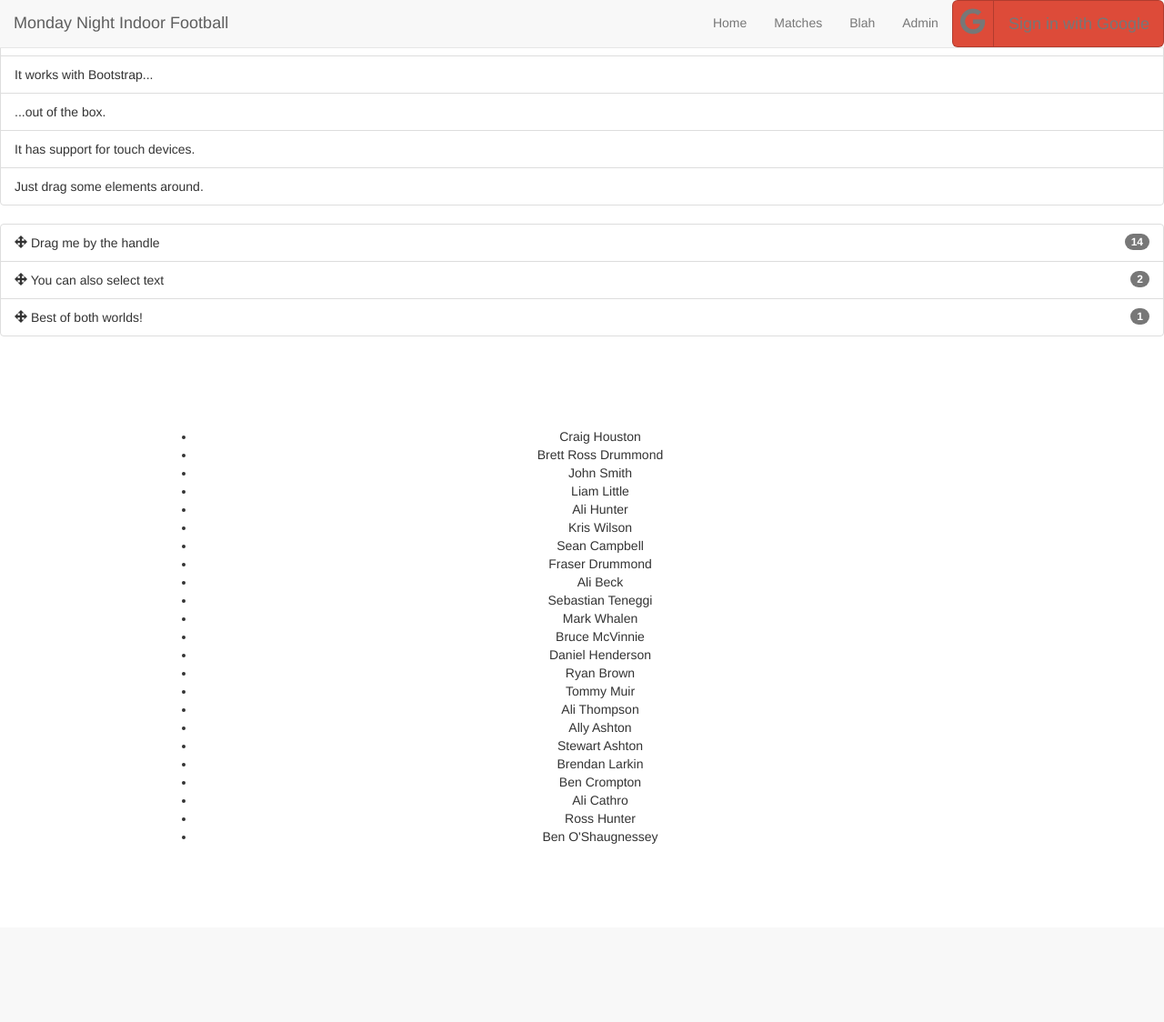
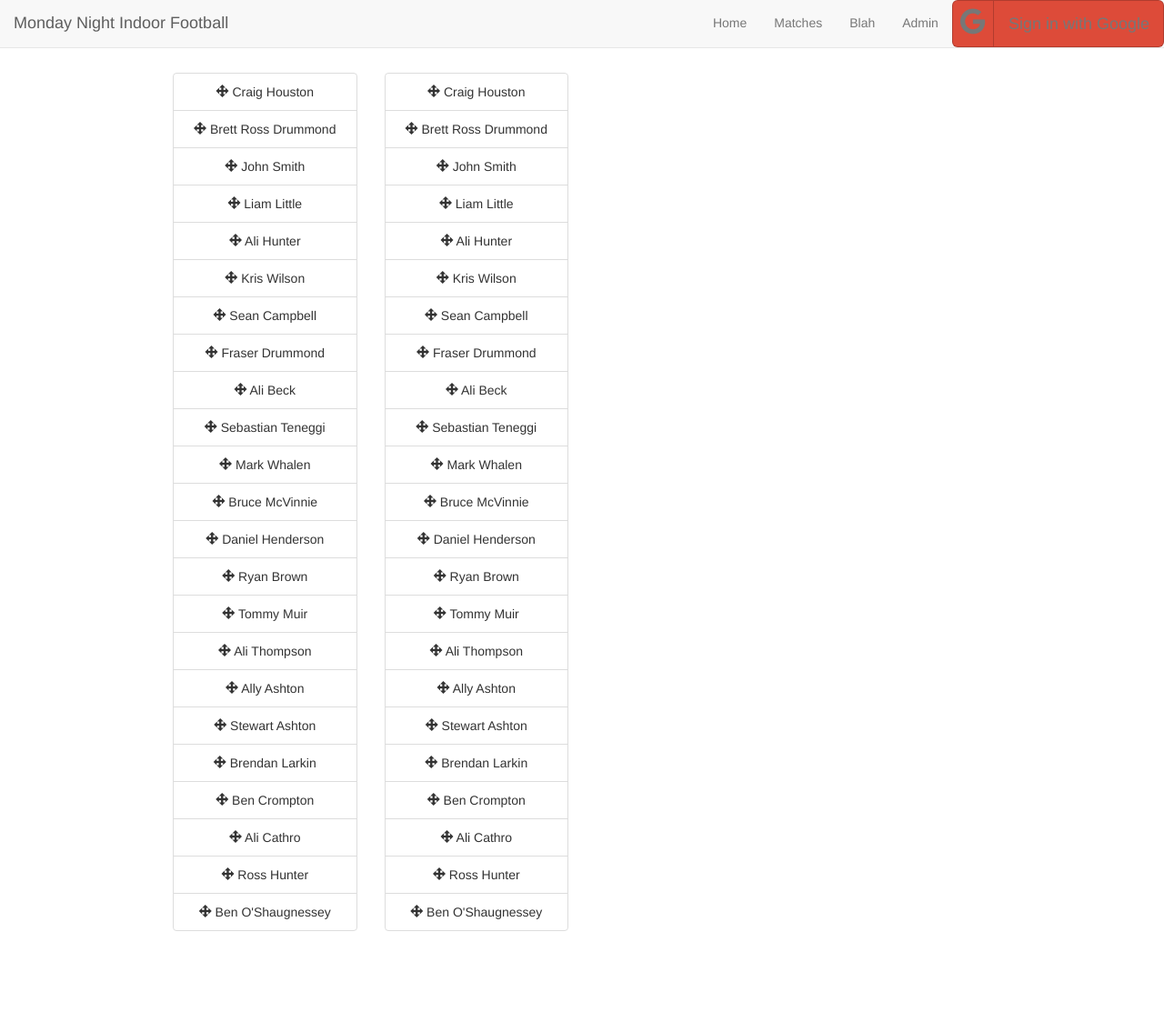
Before and after one commit to craighoustondev/monday-football, a Django app: page /players/ in a window 1280 px wide. Shown: the whole page at 91% size. Before the commit the page ends 928 px from the top, so only its background shows below. Run offline with Django 3.2, Linux system fonts and the light colour scheme; data comes from the database, SQL or seed files in the repository; some libraries are stand-ins or nearby versions.

Commit message:
Sortable player lists now workinggit add .

```diff
--- a/first/www/templates/players.html
+++ b/first/www/templates/players.html
@@ -1,179 +1,47 @@
-/* https://codepen.io/retrofuturistic/pen/tlbHE/ */
-
 {% extends 'base.html' %}
 
 {% block content %}
 
-<style>
-[draggable] {
-  -moz-user-select: none;
-  -khtml-user-select: none;
-  -webkit-user-select: none;
-  user-select: none;
-  /* Required to make elements draggable in old WebKit */
-  -khtml-user-drag: element;
-  -webkit-user-drag: element;
-}
+<div class="container text-center">
+  <div class="col-sm-3">
+    <div id="playerList" class="list-group">
+      {% for player in players %}
+        <div class="list-group-item">
+          <span class="glyphicon glyphicon-move" aria-hidden="true"></span>
+          {{ player.firstname }} {{ player.lastname }}
+        </div>
+      {% endfor %}
+    </div>
+  </div>
 
-#columns {
-  list-style-type: none;
-}
-
-.column {
-  width: 162px;
-  padding-bottom: 5px;
-  padding-top: 5px;
-  text-align: center;
-  cursor: move;
-}
-.column header {
-  height: 20px;
-  width: 150px;
-  color: black;
-  background-color: #ccc;
-  padding: 5px;
-  border-bottom: 1px solid #ddd;
-  border-radius: 10px;
-  border: 2px solid #666666;
-}
-
-.column.dragElem {
-  opacity: 0.4;
-}
-.column.over {
-  //border: 2px dashed #000;
-  border-top: 2px solid blue;
-}
-</style>
+  <div class="col-sm-3">
+    <div id="playerList2" class="list-group">
+      {% for player in players %}
+        <div class="list-group-item">
+          <span class="glyphicon glyphicon-move" aria-hidden="true"></span>
+          {{ player.firstname }} {{ player.lastname }}
+        </div>
+      {% endfor %}
+    </div>
+  </div>
+</div>
 
 <script type="application/javascript">
-var dragSrcEl = null;
 
-function handleDragStart(e) {
-  // Target (this) element is the source node.
-  dragSrcEl = this;
+  // List with handle
+  Sortable.create(playerList2, {
+    group: {name: "players", pull: true, put: true},
+    handle: '.glyphicon-move',
+    animation: 150
+  });
 
-  e.dataTransfer.effectAllowed = 'move';
-  e.dataTransfer.setData('text/html', this.outerHTML);
-
-  this.classList.add('dragElem');
-}
-function handleDragOver(e) {
-  if (e.preventDefault) {
-    e.preventDefault(); // Necessary. Allows us to drop.
-  }
-  this.classList.add('over');
-
-  e.dataTransfer.dropEffect = 'move';  // See the section on the DataTransfer object.
-
-  return false;
-}
-
-function handleDragEnter(e) {
-  // this / e.target is the current hover target.
-}
-
-function handleDragLeave(e) {
-  this.classList.remove('over');  // this / e.target is previous target element.
-}
-
-function handleDrop(e) {
-  // this/e.target is current target element.
-
-  if (e.stopPropagation) {
-    e.stopPropagation(); // Stops some browsers from redirecting.
-  }
-
-  // Don't do anything if dropping the same column we're dragging.
-  if (dragSrcEl != this) {
-    // Set the source column's HTML to the HTML of the column we dropped on.
-    //alert(this.outerHTML);
-    //dragSrcEl.innerHTML = this.innerHTML;
-    //this.innerHTML = e.dataTransfer.getData('text/html');
-    this.parentNode.removeChild(dragSrcEl);
-    var dropHTML = e.dataTransfer.getData('text/html');
-    this.insertAdjacentHTML('beforebegin',dropHTML);
-    var dropElem = this.previousSibling;
-    addDnDHandlers(dropElem);
-
-  }
-  this.classList.remove('over');
-  return false;
-}
-
-function handleDragEnd(e) {
-  // this/e.target is the source node.
-  this.classList.remove('over');
-
-  /*[].forEach.call(cols, function (col) {
-    col.classList.remove('over');
-  });*/
-}
-
-function addDnDHandlers(elem) {
-  elem.addEventListener('dragstart', handleDragStart, false);
-  elem.addEventListener('dragenter', handleDragEnter, false)
-  elem.addEventListener('dragover', handleDragOver, false);
-  elem.addEventListener('dragleave', handleDragLeave, false);
-  elem.addEventListener('drop', handleDrop, false);
-  elem.addEventListener('dragend', handleDragEnd, false);
-
-}
-
-var cols = document.querySelectorAll('#columns .column');
-[].forEach.call(cols, addDnDHandlers);
-
-var el = document.getElementById('items');
-var sortable = Sortable.create(el);
-
-// Simple list
-Sortable.create(simpleList, { /* options */ });
-
-// List with handle
-Sortable.create(listWithHandle, {
-  handle: '.glyphicon-move',
-  animation: 150
-});
+  // Player list with handle
+  Sortable.create(playerList, {
+    group: {name: "players", pull: true, put: true},
+    handle: '.glyphicon-move',
+    animation: 150
+  });
 
 </script>
 
-<!-- Simple List -->
-<div id="simpleList" class="list-group">
-  <div class="list-group-item">This is <a href="http://rubaxa.github.io/Sortable/">Sortable</a></div>
-  <div class="list-group-item">It works with Bootstrap...</div>
-  <div class="list-group-item">...out of the box.</div>
-  <div class="list-group-item">It has support for touch devices.</div>
-  <div class="list-group-item">Just drag some elements around.</div>
-</div>
-
-<!-- List with handle -->
-<div id="listWithHandle" class="list-group">
-  <div class="list-group-item">
-    <span class="badge">14</span>
-    <span class="glyphicon glyphicon-move" aria-hidden="true"></span>
-    Drag me by the handle
-  </div>
-  <div class="list-group-item">
-    <span class="badge">2</span>
-    <span class="glyphicon glyphicon-move" aria-hidden="true"></span>
-    You can also select text
-  </div>
-  <div class="list-group-item">
-    <span class="badge">1</span>
-    <span class="glyphicon glyphicon-move" aria-hidden="true"></span>
-    Best of both worlds!
-  </div>
-</div>
-
-<div class="container text-center">
-  <ul id="items">
-    {% for player in players %}
-    <li class="item">
-      <header>{{ player.firstname }} {{player.lastname}}
-      </header>
-    </li>
-    {% endfor %}
-  </ul>
-</div>
-
 {% endblock %}
--- a/first/www/views.py
+++ b/first/www/views.py
@@ -29,8 +29,11 @@ def matches_edit(request, match_id):
     else:
         match_dict = model_to_dict(match)
         form = MatchForm(match_dict)
-        players = Player.objects.all()
-        return render(request, 'matches_edit.html', {'form':form, 'players':players})
+        top_ten_players = Player.objects.all()[:10]
+        remaining_players = Player.objects.all()[10:]
+        return render(request, 'matches_edit.html', {'form':form,
+            'top_ten_players':top_ten_players,
+            'remaining_players':remaining_players})
 
 def matches_new(request):
     if (request.method == 'POST'):
@@ -40,7 +43,11 @@ def matches_new(request):
         return redirect(reverse('matches'))
     else:
         form = MatchForm()
-    return render(request, 'matches_edit.html', {'form':form})
+        top_ten_players = Player.objects.all()[:10]
+        remaining_players = Player.objects.all()[10:]
+    return render(request, 'matches_edit.html', {'form':form,
+        'top_ten_players':top_ten_players,
+        'remaining_players':remaining_players})
 
 def players(request):
     players = Player.objects.all()
```
Also changed, not shown: first/www/templates/matches_edit.html (+46 -141 lines).
